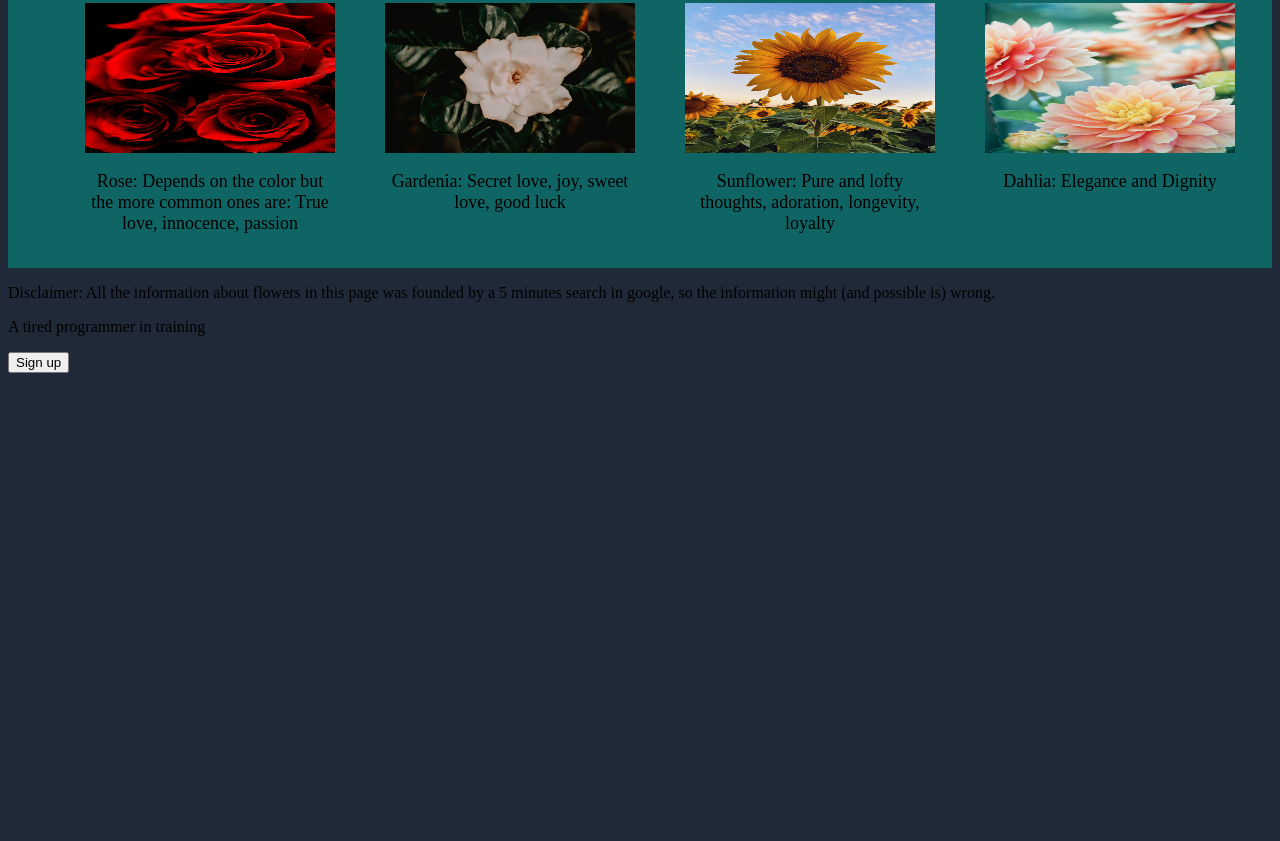
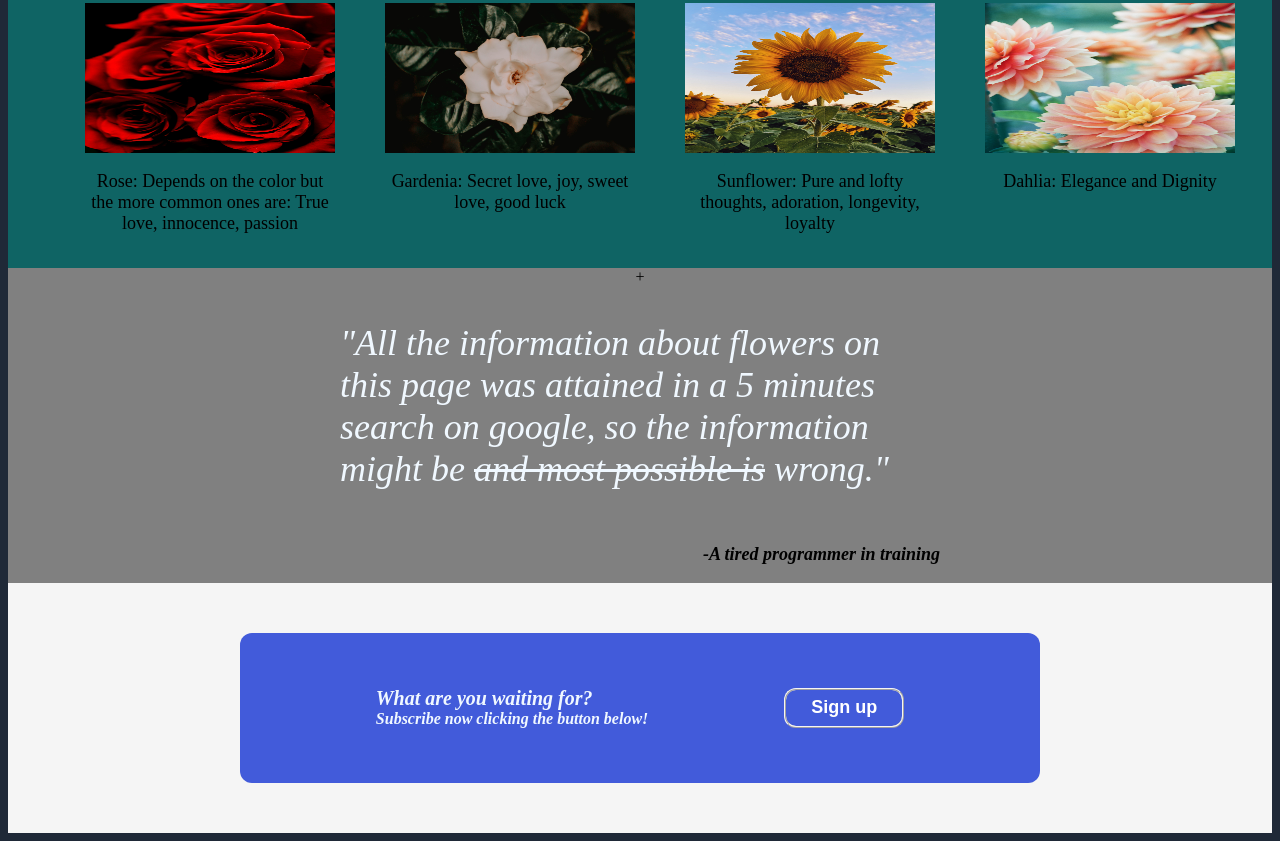
Before and after one commit to Pab-83/Odin_landing_page, a plain HTML site: page index.html in a window 1280 px wide. Shown: the part 625-1466 px from the top of the page. Before the commit the page ends 1006 px from the top, so only its background shows below. Drawn offline with Linux system fonts and the light colour scheme.

Commit message:
add finishing touches and correct typos

```diff
--- a/index.html
+++ b/index.html
@@ -54,16 +54,22 @@
         </ol>
     </div>
 
-    <div class="quotes">
-    </div>
+    <div class="quotes">+
         <p>
-            Disclaimer: All the information about flowers in this page was founded by a 5 minutes search
-            in google, so the information might (and possible is) wrong.
+            "All the information about flowers on this page was attained in a 5 minutes search
+            on google, so the information might be <s>and most possible is</s> wrong."
         </p>
-        <p class="author">A tired programmer in training</p>
+        <p class="author">-A tired programmer in training</p>
     </div>
 
-    <button>Sign up</button>
-
+    <div class="sign_up">
+        <div class="blue_square">
+            <div class="begging_text">
+                <p id="catchphrase">What are you waiting for?</p>
+                <p id="instructions">Subscribe now clicking the button below!</p>
+            </div>
+            <button>Sign up</button>
+        </div>
+    </div>
 </body>
 </html>
--- a/style.css
+++ b/style.css
@@ -63,13 +63,15 @@
     width: 500px;
 }
 
-.main button {
-    width: fit-content;
+button {
+    width:fit-content;
     height: auto;
     background-color: #425BDA;
     color: white;
     font-weight: bolder;
     font-size: 18px;
+    border-style: groove;
+    border-radius: 12px;
 }
 
 .main .images_container {
@@ -110,3 +112,76 @@
     font-size: 18px;
     width: 250px;
 }
+
+.quotes {
+    display: flex;
+    flex-direction: column;
+    align-items: center;
+    justify-content: center;
+    background-color: grey;
+}
+
+.quotes p{
+    font-size: 36px;
+    font-style: italic;
+    color: aliceblue;
+    width: 600px;
+    text-align: left;
+}
+
+.quotes .author {
+    font-size: 18px;
+    font-style: italic;
+    font-weight: bold;
+    color: black;
+    text-align: right;
+}
+
+.sign_up {
+    display: flex;
+    align-items: center;
+    justify-content: center;
+    background-color: whitesmoke;
+}
+
+.blue_square {
+    display: flex;
+    align-items: center;
+    justify-content: space-evenly;
+    background-color: #425BDA;
+    width: 800px;
+    height: 150px;
+    margin-top: 50px;
+    margin-bottom: 50px;
+    border-radius: 12px;
+}
+
+.sign_up .begging_text{
+    display: flex;
+    flex-direction: column;
+}
+
+.begging_text #catchphrase {
+    font-size: 20px;
+    font-weight: bolder;
+    font-style: italic;
+    color: aliceblue;
+    margin: 0;
+}
+
+.begging_text #instructions {
+    font-size: 16px;
+    font-weight: bolder;
+    font-style: italic;
+    color:aliceblue;
+    margin: 0
+}
+
+.blue_square button {
+    align-self: center;
+    width: 120px;
+    height: 40px;
+    border-style: ridge;
+    border-color: whitesmoke;
+    border-width: 2px;
+}
```
